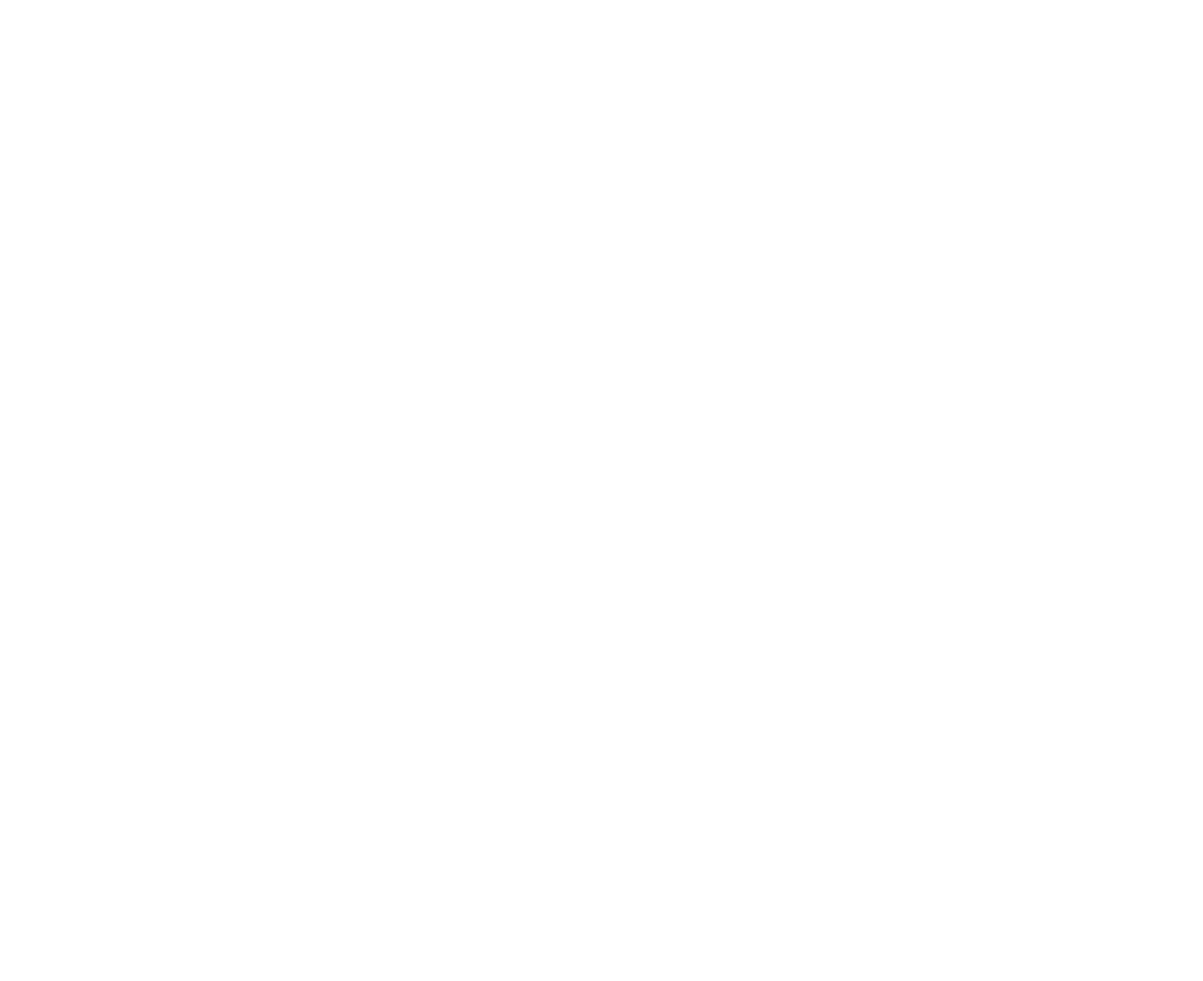
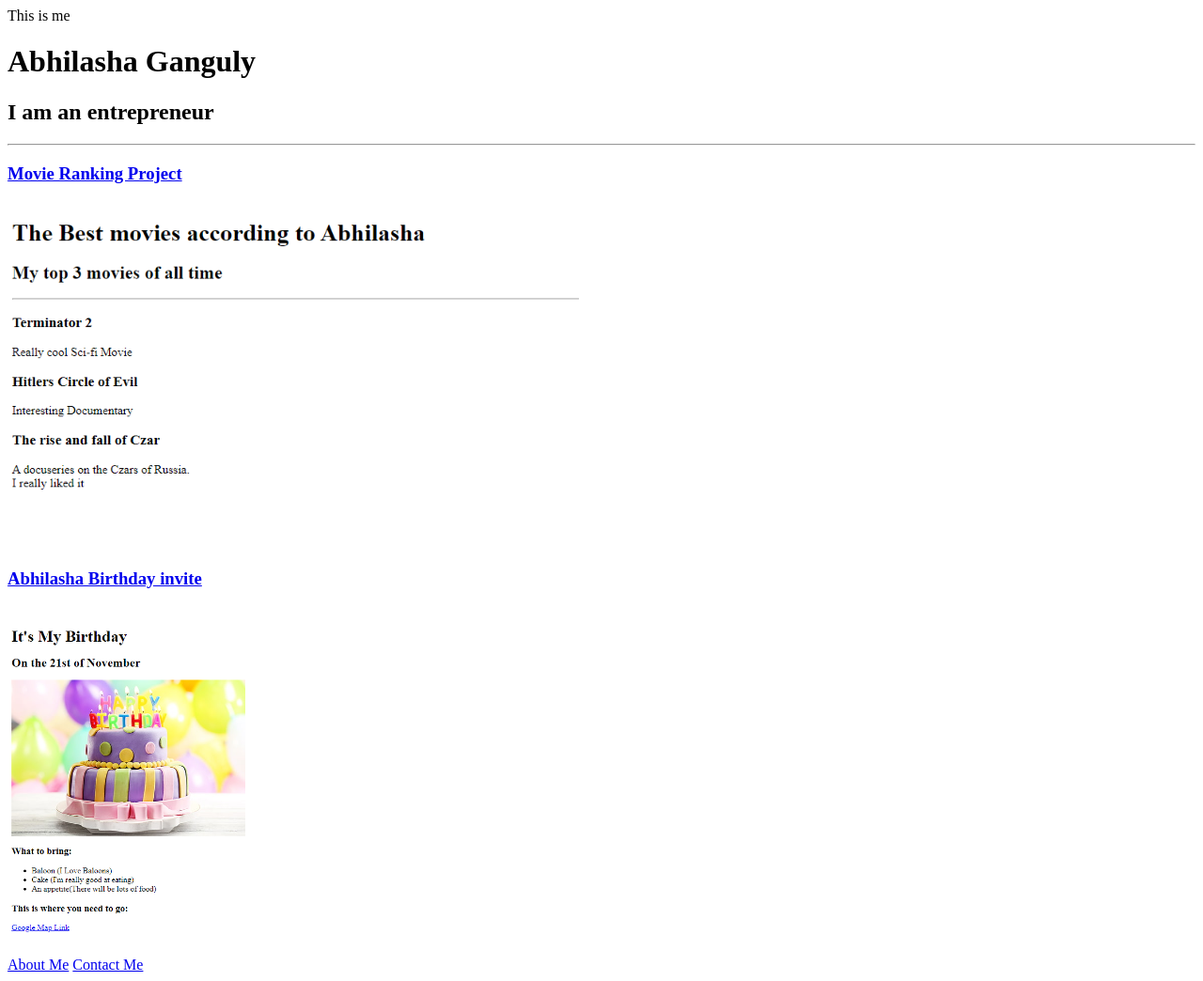
Before and after one commit to csumeet1990/html-portfolio, a plain HTML site: page index.html in a window 1280 px wide. Shown: the whole page at 94% size. Before the commit the page ends 800 px from the top, so only its background shows below. Drawn offline with Linux system fonts and the light colour scheme.

Commit message:
Add files via upload

```diff
--- a/index.html
+++ b/index.html
@@ -13,3 +13,30 @@ HINT for TODO 6: You can use the height attribute set to 200 to make the image s
 https://developer.mozilla.org/en-US/docs/Web/HTML/Element/img#attr-height -->
 
 <!-- TODO 7: Add the Contact Me and About Me page links -->
+ <!DOCTYPE HTML>
+ <html lang=""en">
+ <head>
+    <meta charset="UTF-8"
+    <title>This is me</title>
+ </head>
+ <body>
+    <h1>Abhilasha Ganguly</h1>
+    <h2>I am an entrepreneur </h2>
+    <hr>
+    <h3><a href=".\public\MovieRanking.html">Movie Ranking Project</a></h3>
+    <br>
+    <img src=".\MovieProjectScreenshot.png" alt="List of Abhilashas Favorite Movies" height=350>
+    <br>
+    <h3><a href=".\public\Abhilasha_Birthday.html">Abhilasha Birthday invite</a></h3>
+    <br>
+    <img src=".\BirthdayInvite.png" alt="Snapshot of the Birthday Project" height="350">
+    <br>
+    <a href=".\public\about.html">About Me</a>
+    <a href=".\public\contact.html">Contact Me</a>
+
+
+
+
+ </body>
+
+ </html>
```
